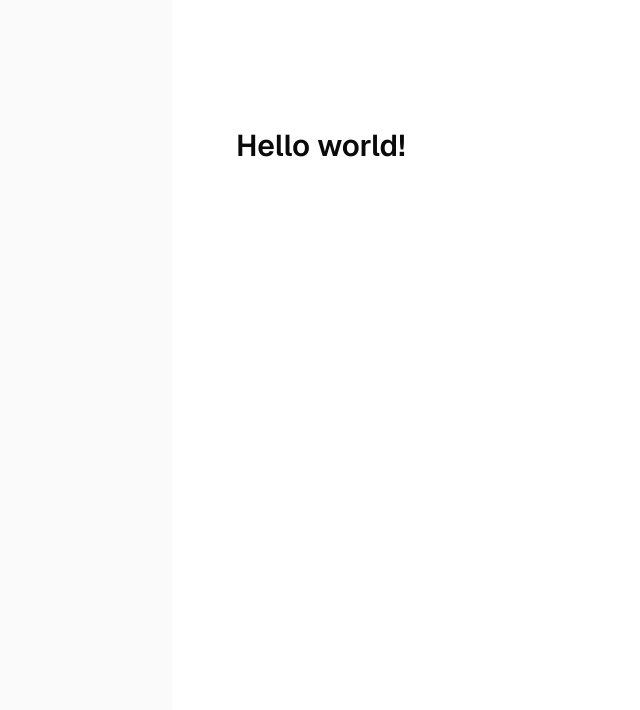
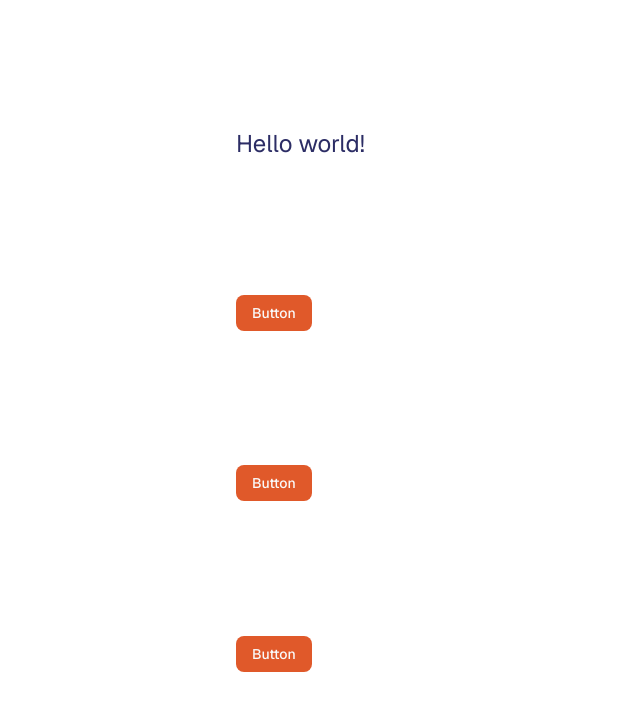
Before and after one commit to mohamed-elsayed-01/psi-website, a Next.js app: page /en in a window 1280 px wide. Shown: the top 710 px of the page, without its empty margins (84-724 px from the left). Built offline with nearby package versions, Linux system fonts and the light colour scheme.

Commit message:
Setup Default colors

```diff
--- a/app/[locale]/page.tsx
+++ b/app/[locale]/page.tsx
@@ -1,11 +1,15 @@
+import { Button } from '@/components/ui/button';
 import { useTranslations } from 'next-intl';
 
 export default function HomePage() {
     const t = useTranslations('HomePage');
     return (
-        <div className="flex min-h-screen items-center justify-center bg-zinc-50 font-sans dark:bg-black">
-            <div className="flex min-h-screen w-full max-w-3xl flex-col items-center justify-between py-32 px-16 bg-white dark:bg-black sm:items-start">
-                <h1 className="text-3xl font-semibold">{t('title')}</h1>
+        <div className="flex min-h-screen items-center justify-center font-sans">
+            <div className="flex min-h-screen w-full max-w-3xl flex-col items-center justify-between py-32 px-16 sm:items-start">
+                <h1 className="text-2xl">{t('title')}</h1>
+                <Button variant={"secondary"}>Button</Button>
+                <Button variant={"secondary"}>Button</Button>
+                <Button variant={"secondary"}>Button</Button>
             </div>
         </div>
     );
--- a/styles/globals.css
+++ b/styles/globals.css
@@ -89,6 +89,6 @@
   }
 
   body {
-    @apply bg-background text-foreground;
+    @apply bg-background text-primary;
   }
 }
```
